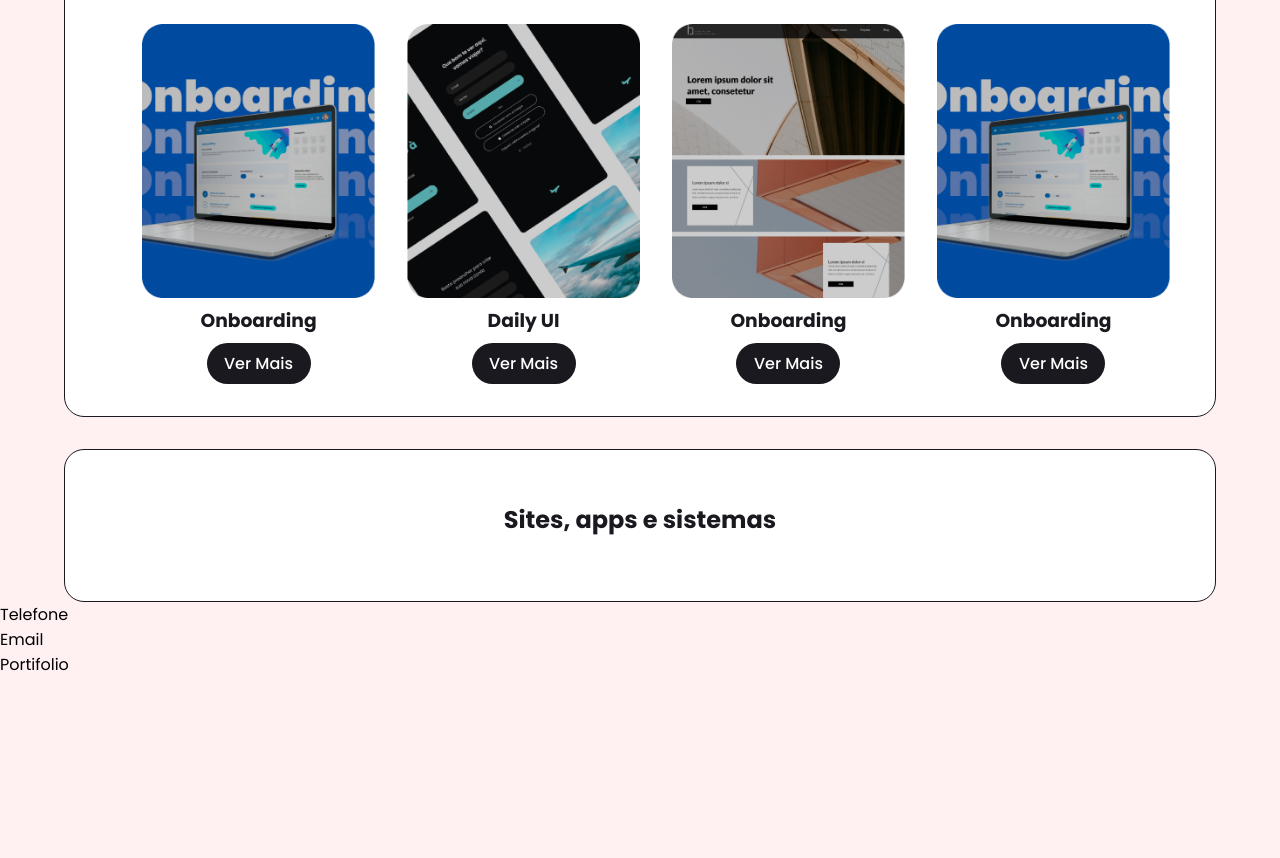
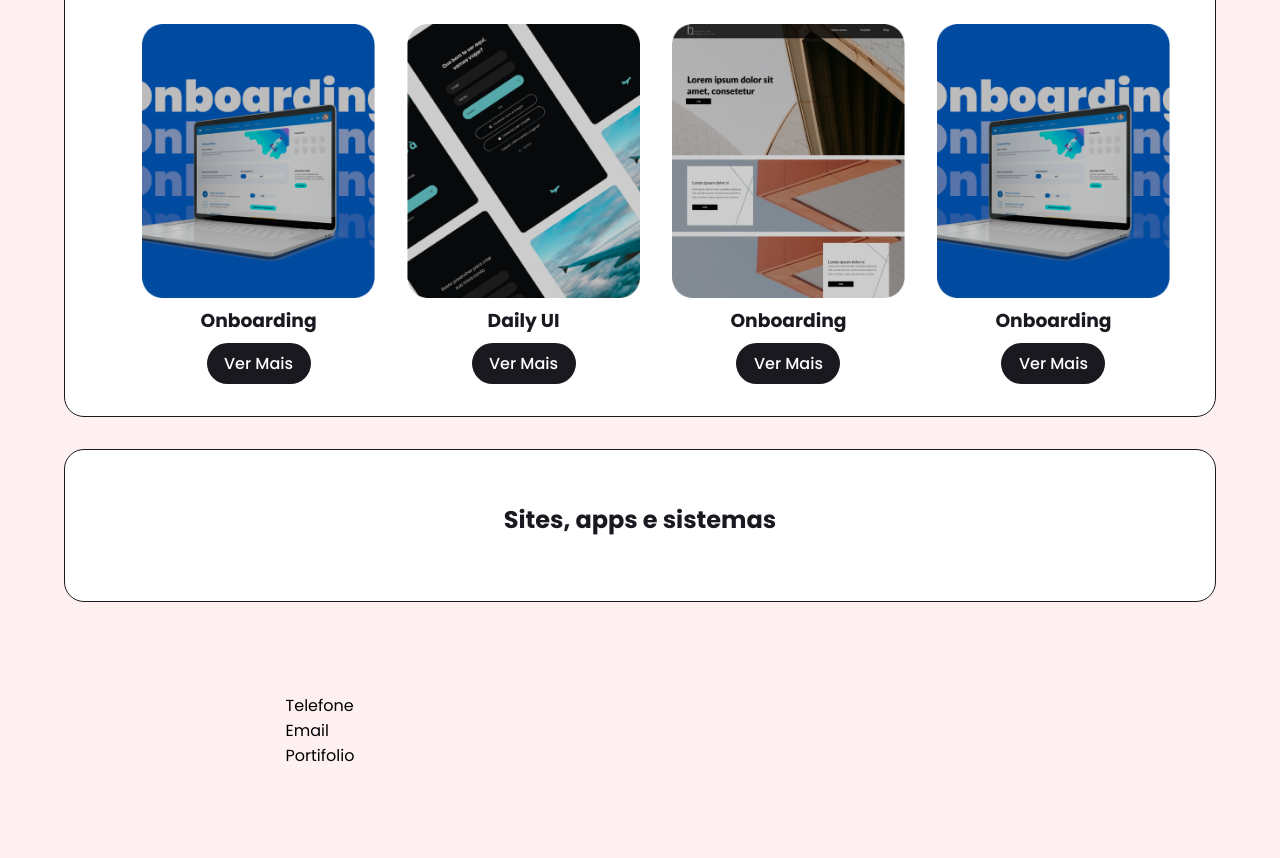
Before and after one commit to BiancaPontes/oibianca, a plain HTML site: page index.html in a window 1280 px wide. Shown: the part 883-1741 px from the top of the page. Drawn offline with Linux system fonts and the light colour scheme.

Commit message:
Ajustes_Rodapé2

```diff
--- a/style.css
+++ b/style.css
@@ -128,6 +128,13 @@
     width: 50%;
     height: 16rem;
     background-color: var(--cor-primaria);
+    display: flex;
+    align-items: center;
+    justify-content: center;
+}
+
+ul{
+    list-style: none;
 }
 
 .logo_rodape{
```
